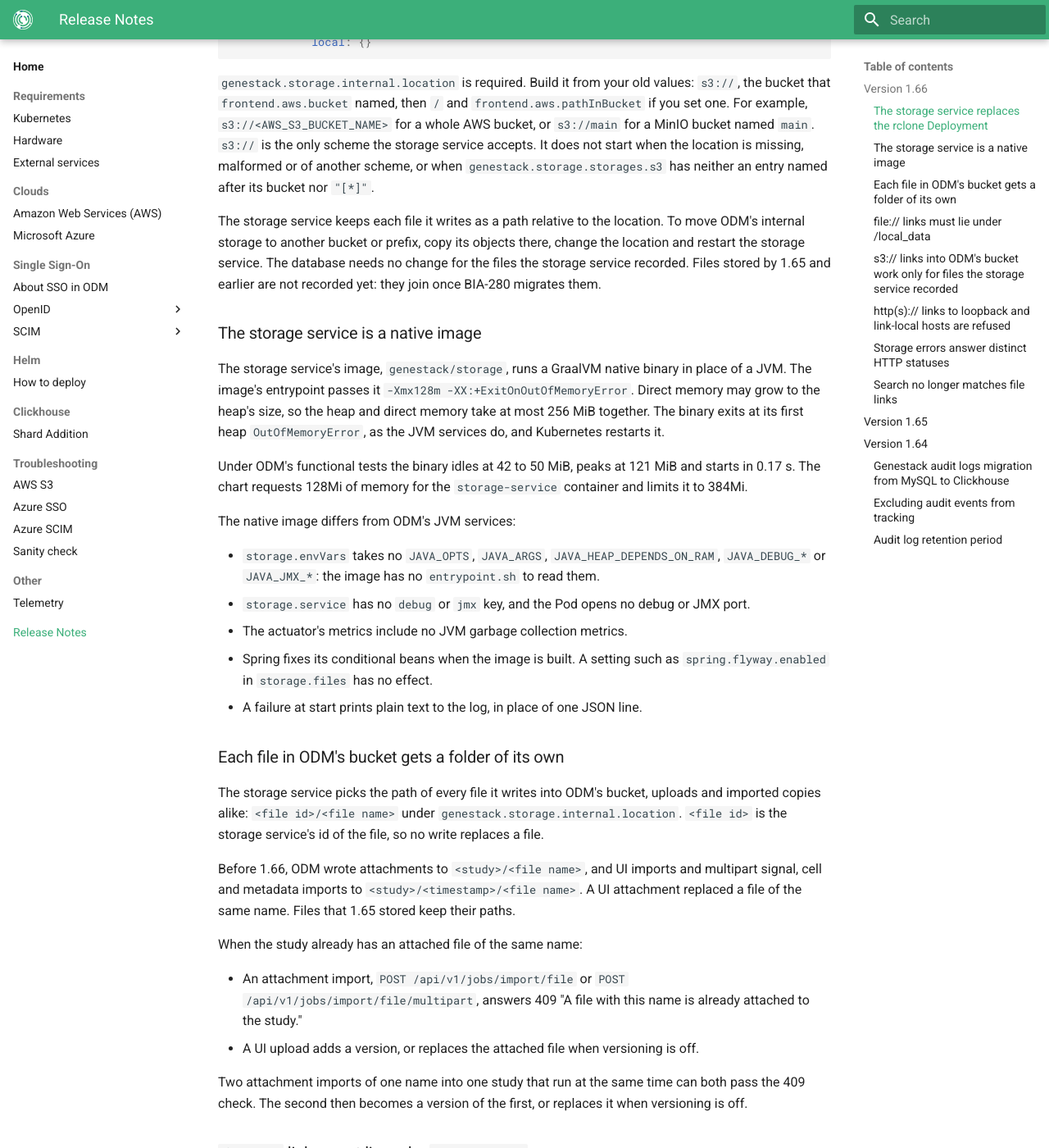
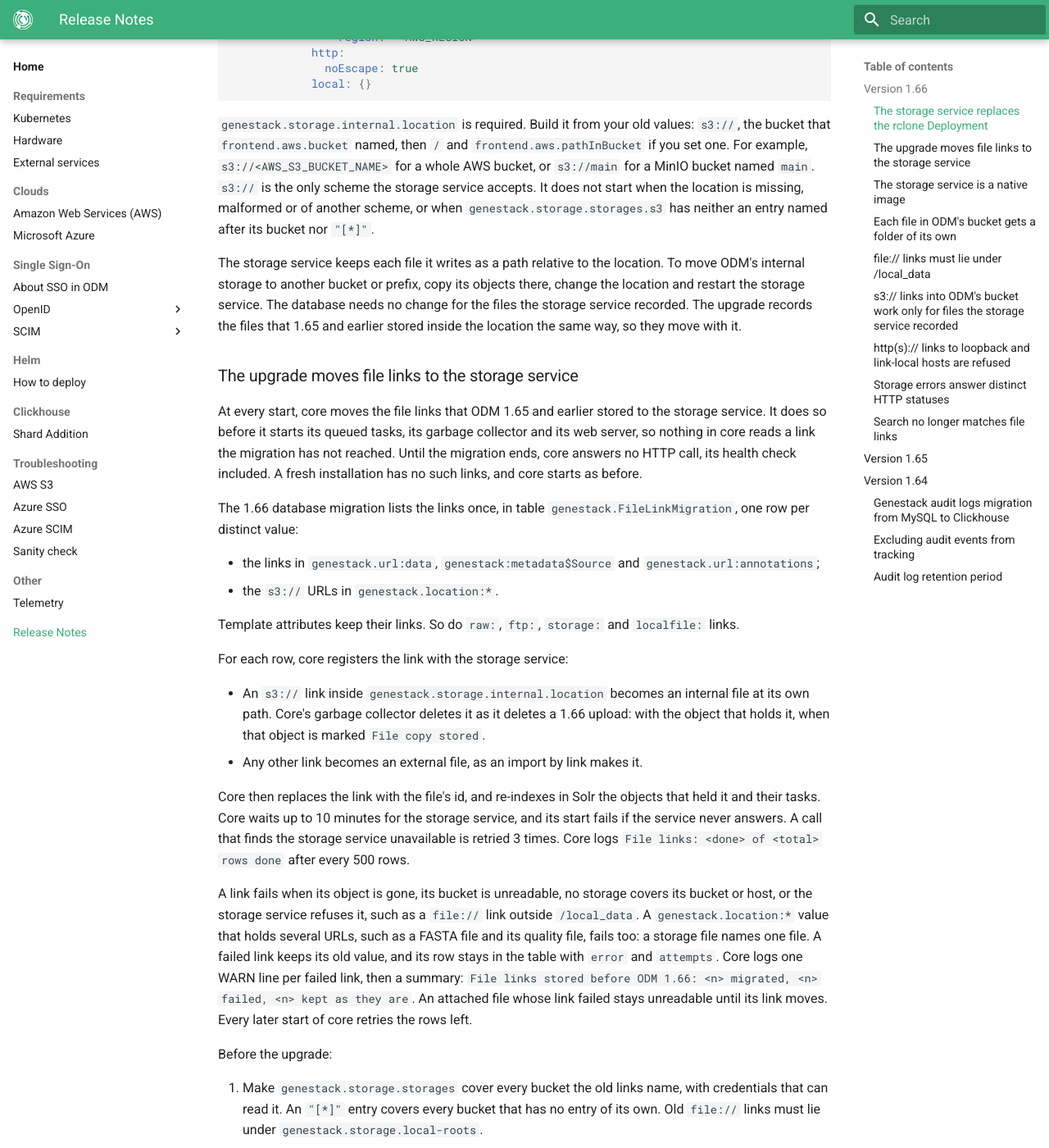
Before and after one commit to genestack/admin-docs, an MkDocs documentation site: the page built from docs/home/release-notes.md, in a window 1280 px wide and 1400 px high, scrolled down 1468 px. Shown: the whole window at 82% size. Built offline with MkDocs 1.6.1 and Material for MkDocs 9.7.7, drawn with Linux system fonts in a browser that asks for light colours; the version menu is left out; some of the changed text lies outside the part shown.

Commit message:
BIA-280: Say the 1.66 upgrade moves file links to the storage service
The release note said 1.66 does not migrate 1.65's file links. It now
describes the migration at core's start, what to set up before the upgrade,
the report of links that failed, and the 409 on restarting an old job.

Co-Authored-By: Claude Opus 5.5 <noreply@anthropic.com>

````diff
--- a/docs/home/release-notes.md
+++ b/docs/home/release-notes.md
@@ -9,11 +9,12 @@
 
 !!! danger
 
-    ODM 1.66 refers to files by the storage service's ids, where earlier versions stored links. The storage service
-    change itself does not migrate the files of instances installed before 1.66. The BIA-280 migration, which ships
-    with 1.66, does. Until it has run, the calls that
-    [`s3://` links into ODM's bucket work only for files the storage service recorded](#s3-links-into-odms-bucket-work-only-for-files-the-storage-service-recorded)
-    lists fail for files 1.65 stored in ODM's bucket.
+    ODM 1.66 refers to files by the storage service's ids, where earlier versions stored links. At its first start
+    after the upgrade, core moves the links of earlier versions to the storage service, and reports ready only once
+    it has tried each of them. Before you upgrade, make the storage service's storages cover every bucket the old
+    links name, and raise core's startup probe on a large instance. A file whose link fails to move stays
+    unreadable until a later start of core moves it. See
+    [The upgrade moves file links to the storage service](#the-upgrade-moves-file-links-to-the-storage-service).
 
 This release adds the storage service, the only ODM component that calls rclone. Core, applications and func-job
 read, write and copy files through it. It runs two containers in one Pod, `storage-service` and `rclone`, under the `storage` key
@@ -61,8 +62,74 @@ scheme, or when `genestack.storage.storages.s3` has neither an entry named after
 
 The storage service keeps each file it writes as a path relative to the location. To move ODM's internal storage to
 another bucket or prefix, copy its objects there, change the location and restart the storage service. The database
-needs no change for the files the storage service recorded. Files stored by 1.65 and earlier are not recorded yet:
-they join once BIA-280 migrates them.
+needs no change for the files the storage service recorded. The upgrade records the files that 1.65 and earlier
+stored inside the location the same way, so they move with it.
+
+### The upgrade moves file links to the storage service
+
+At every start, core moves the file links that ODM 1.65 and earlier stored to the storage service. It does so before
+it starts its queued tasks, its garbage collector and its web server, so nothing in core reads a link the migration
+has not reached. Until the migration ends, core answers no HTTP call, its health check included. A fresh installation
+has no such links, and core starts as before.
+
+The 1.66 database migration lists the links once, in table `genestack.FileLinkMigration`, one row per distinct
+value:
+
+- the links in `genestack.url:data`, `genestack:metadata$Source` and `genestack.url:annotations`;
+- the `s3://` URLs in `genestack.location:*`.
+
+Template attributes keep their links. So do `raw:`, `ftp:`, `storage:` and `localfile:` links.
+
+For each row, core registers the link with the storage service:
+
+- An `s3://` link inside `genestack.storage.internal.location` becomes an internal file at its own path. Core's
+  garbage collector deletes it as it deletes a 1.66 upload: with the object that holds it, when that object is
+  marked `File copy stored`.
+- Any other link becomes an external file, as an import by link makes it.
+
+Core then replaces the link with the file's id, and re-indexes in Solr the objects that held it and their tasks.
+Core waits up to 10 minutes for the storage service, and its start fails if the service never answers. A call that
+finds the storage service unavailable is retried 3 times. Core logs `File links: <done> of <total> rows done` after
+every 500 rows.
+
+A link fails when its object is gone, its bucket is unreadable, no storage covers its bucket or host, or the storage
+service refuses it, such as a `file://` link outside `/local_data`. A `genestack.location:*` value that holds several
+URLs, such as a FASTA file and its quality file, fails too: a storage file names one file. A failed link keeps its
+old value, and its row stays in the table with `error` and `attempts`. Core logs one WARN line per failed link, then
+a summary: `File links stored before ODM 1.66: <n> migrated, <n> failed, <n> kept as they are`. An attached file
+whose link failed stays unreadable until its link moves. Every later start of core retries the rows left.
+
+Before the upgrade:
+
+1. Make `genestack.storage.storages` cover every bucket the old links name, with credentials that can read it. An
+   `"[*]"` entry covers every bucket that has no entry of its own. Old `file://` links must lie under
+   `genestack.storage.local-roots`.
+2. On a large instance, raise `core.startupProbe.failureThreshold`. The chart's default, 180 checks 10 s apart,
+   gives Liquibase and the link migration about 30 minutes together. If the kubelet kills core earlier, the next
+   start resumes where the last one stopped.
+
+After the upgrade:
+
+1. List the links that failed:
+
+    ```sql
+    SELECT value, error, attempts, objects FROM genestack.FileLinkMigration;
+    ```
+
+    No rows means every link moved. `error` holds the storage service's status and message, such as
+    `NOT_FOUND No file at s3://<bucket>/<key>`. `objects` counts the values that held the link at the upgrade.
+
+2. Fix the cause, such as a storage's credentials or a missing storage, then restart core:
+
+    ```shell
+    kubectl rollout restart -n <namespace> deployment/<release>-odm-core
+    ```
+
+    A link whose object is gone fails at every start, and keeps its row.
+
+The upgrade leaves the parameters of func-job's jobs as they are. Func-job marks every job running at the upgrade
+FAILED, as at any start. `PUT /api/v1/jobs/{jobExecId}/restart` of a job started before 1.66 answers 409 with hint
+A0010, `Job <id> started before ODM 1.66 and holds file links: start a new import`. Start a new import instead.
 
 ### The storage service is a native image
 
@@ -115,22 +182,24 @@ refused `file://` link answers 400. Replace symbolic links on the volume with th
 ### `s3://` links into ODM's bucket work only for files the storage service recorded
 
 The storage service refuses an `s3://` link inside `genestack.storage.internal.location` unless it recorded a file at
-that path, such as a 1.66 upload. These fail on such a link:
+that path, such as a 1.66 upload or a file the upgrade moved. These fail on such a link:
 
 - An import by link answers 400, and creates no job.
 - An export of the file fails.
 - A download task of the file fails.
 - A metadata replace on an object that holds the link fails, and writes none of its values.
 
-ODM sends a file link stored by 1.65 and earlier to the storage service when it first uses it. With the location
-built from the 1.65 values, as above, every file 1.65 stored in ODM's bucket lies inside it, and the storage service
-has no record of it until BIA-280 migrates it. ODM 1.66 relies on BIA-280's migration shipping with it.
+With the location built from the 1.65 values, as above, every file 1.65 stored in ODM's bucket lies inside it. The
+upgrade records each of them at its own path, as
+[The upgrade moves file links to the storage service](#the-upgrade-moves-file-links-to-the-storage-service) says,
+so they keep working. A file whose link fails to move stays unrecorded, and these calls fail on it until a later
+start of core moves it.
 
 `s3://` links to objects another tool put into ODM's bucket stay refused. To import one, copy it to another bucket
 and import it from there.
 
 For `s3://` links, the rule keeps one id for each object inside the location. Every such link names a file the
-storage service wrote, which moves with the location, so a move needs no database change.
+storage service recorded, which moves with the location, so a move needs no database change.
 
 The rule does not cover `http(s)://` links. When the store serves an object in the location over HTTP without
 credentials, as a public MinIO or S3 bucket does, the storage service records its `http(s)://` URL as an external
````
